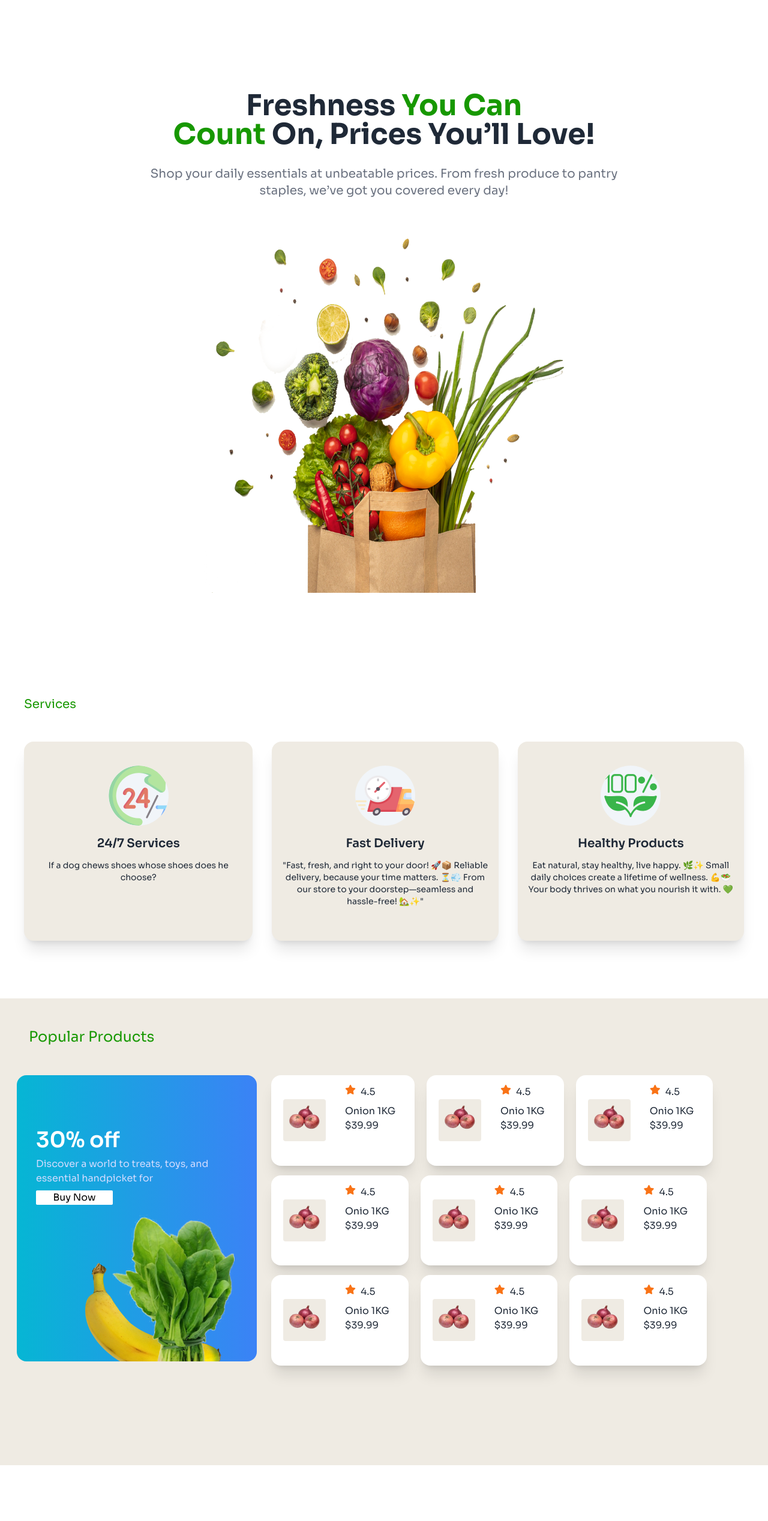
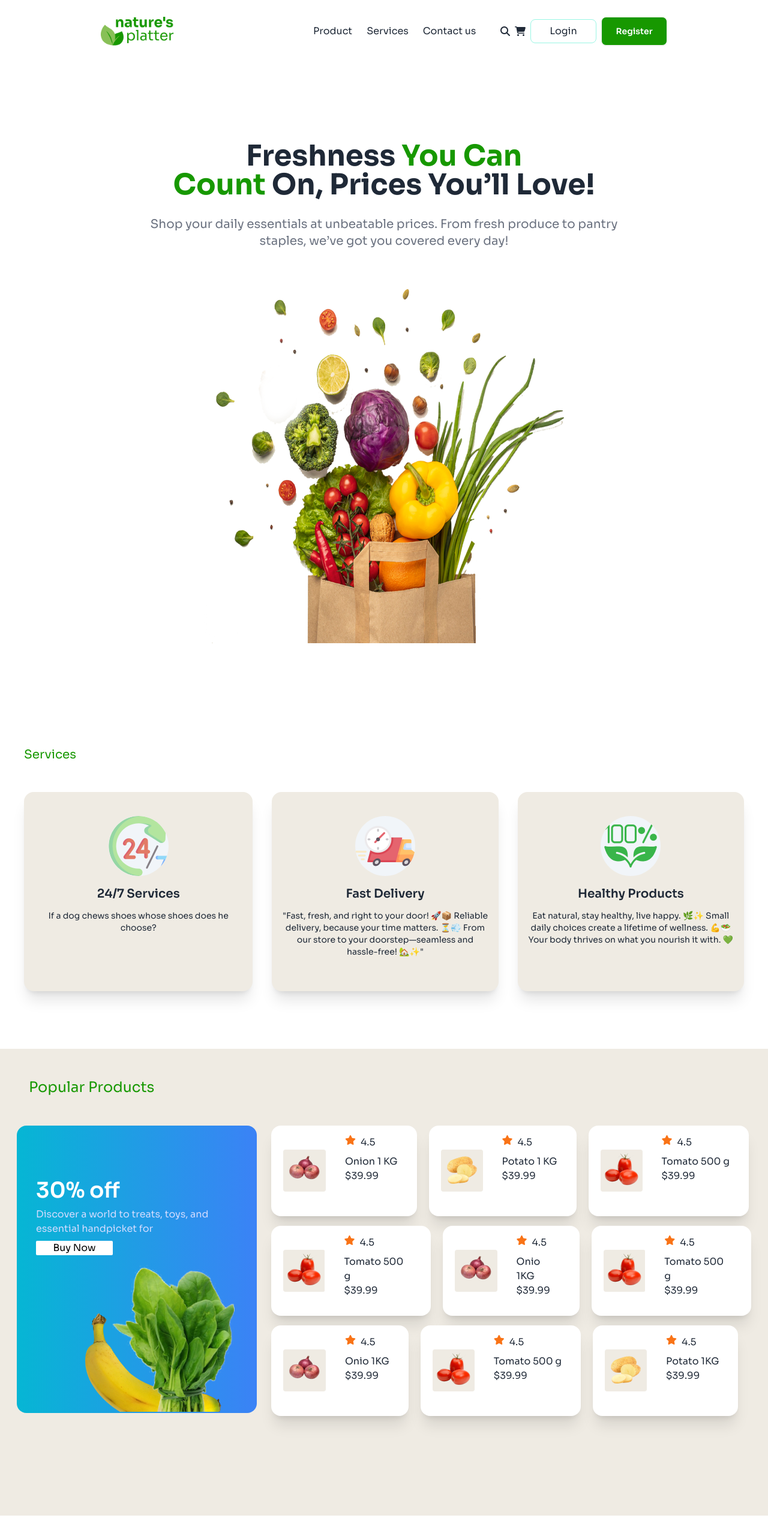
Before and after one commit to Sabus123/assignment-3, a plain HTML site: page index.html in a window 1280 px wide. Shown: the top 2535 px of the page at 60% size. Drawn offline with nearby package versions, Linux system fonts and the light colour scheme.

Commit message:
navbar part done

```diff
--- a/index.html
+++ b/index.html
@@ -36,7 +36,6 @@
                 'praimary-bg': '#EFEBE3',
                 'arival-bg': '#115414',
                 'arival-bg-2': '#102861',
-
               },
             },
           },
@@ -45,11 +44,65 @@
 
 </head>
 <body class="font-sora">
-    <!-- navbar part -->
-     <nav>
+  <!-- navbar part design -->
+     <nav class="ml-5 mr-5 lg:ml-40 lg:mr-40 mt-5">
+      <div class="navbar flex justify-between">
 
-     </nav>
-    <!-- Header part -->
+        <!-- Left Side: Logo (on mobile) -->
+        <div class="navbar-start flex items-center">
+          <img src="c2-assets/logo-header.png" alt="Logo" class="h-10 lg:h-12">
+        </div>
+
+        <!-- Right Side: Menu Button (on mobile) -->
+        <div class="navbar-end flex lg:hidden">
+          <div class="dropdown">
+            <div tabindex="0" role="button" class="btn">
+              <svg
+                xmlns="http://www.w3.org/2000/svg"
+                class="h-5 w-5"
+                fill="none"
+                viewBox="0 0 24 24"
+                stroke="currentColor">
+                <path
+                  stroke-linecap="round"
+                  stroke-linejoin="round"
+                  stroke-width="2"
+                  d="M4 6h16M4 12h8m-8 6h16" />
+              </svg>
+            </div>
+            <ul
+              tabindex="0"
+              class="menu menu-sm dropdown-content bg-base-100 rounded-box z-[1] mt-3 w-52 p-2 shadow">
+              <li><a>Product</a></li>
+              <li><a>Services</a></li>
+              <li><a>Contact us</a></li>
+            </ul>
+          </div>
+        </div>
+
+        <!-- Middle: Navigation Items (for large screens) -->
+        <div class="hidden lg:flex navbar-end">
+          <ul class="flex px-1 gap-6">
+            <li><a>Product</a></li>
+            <li><a>Services</a></li>
+            <li><a>Contact us</a></li>
+          </ul>
+        </div>
+
+        <!-- Right Side: Search, Cart & Buttons (only for large screens) -->
+        <div class="navbar-end hidden lg:flex gap-2">
+          <i class="fa-solid fa-magnifying-glass"></i>
+          <i class="fa-solid fa-cart-shopping"></i>
+          <button class="border border-teal-200 w-[110px] h-10 rounded-lg">Login</button>
+          <button class="btn bg-btn-praimary text-white h-10 w-[110px]">Register</button>
+        </div>
+
+      </div>
+    </nav>
+
+
+
+     <!-- Header part -->
      <header>
         <!-- banner part -->
          <section class="my-24">
@@ -125,9 +178,9 @@
           <section class=" bg-bg-secoundary ">
             <h4 class="text-btn-praimary text-2xl mx-12 py-12">Popular Products</h4>
              <!-- main card -->
-             <div class="flex flex-1 gap-x-6 mx-7 lg:flex-row flex-col flex-row">
+             <div class="flex flex-col  lg:flex-row flex-1 gap-x-6 mx-7 lg:flex-row  flex-row">
                 <div class="flex">
-                    <div class="card  text-primary-content w-[400px] h-[477px] bg-gradient-to-r py-14 from-cyan-500 to-blue-500 ">
+                    <div class="card  text-primary-content w-[400px] h-[479px] bg-gradient-to-r py-14 from-cyan-500 to-blue-500 ">
                         <div class="card-body">
                           <h2 class="card-title text-4xl font-semibold text-white">30% off</h2>
                           <p>Discover a world to treats, toys, and essential handpicket for</p>
@@ -155,7 +208,7 @@
                           <h1>4.5</h1>
                           </div>
                           <div>
-                            <h2 class="text-md">Onion 1KG</h2>
+                            <h2 class="text-md">Onion 1 KG</h2>
                             <p>$39.99</p>
                           </div>
                         </div>
@@ -166,7 +219,7 @@
                       <div class="card card-side bg-base-100 shadow-xl">
                         <figure>
                           <img class="bg-bg-secoundary ml-5 rounded"
-                            src="c2-assets/onion.png"
+                            src="c2-assets/potato.png"
                             alt="Movie" />
                         </figure>
                         <div class="card-body py-4">
@@ -175,7 +228,7 @@
                           <h1>4.5</h1>
                           </div>
                           <div>
-                            <h2 class="text-md">Onio 1KG</h2>
+                            <h2 class="text-md">Potato 1 KG</h2>
                             <p>$39.99</p>
                           </div>
                         </div>
@@ -186,7 +239,7 @@
                       <div class="card card-side bg-base-100 shadow-xl">
                         <figure>
                           <img class="bg-bg-secoundary ml-5 rounded"
-                            src="c2-assets/onion.png"
+                            src="c2-assets/tomato.png"
                             alt="Movie" />
                         </figure>
                         <div class="card-body py-4">
@@ -195,7 +248,7 @@
                           <h1>4.5</h1>
                           </div>
                           <div>
-                            <h2 class="text-md">Onio 1KG</h2>
+                            <h2 class="text-md">Tomato 500 g</h2>
                             <p>$39.99</p>
                           </div>
                         </div>
@@ -208,7 +261,7 @@
                       <div class="card card-side bg-base-100 shadow-xl">
                         <figure>
                           <img class="bg-bg-secoundary ml-5 rounded"
-                            src="c2-assets/onion.png"
+                            src="c2-assets/tomato.png"
                             alt="Movie" />
                         </figure>
                         <div class="card-body py-4">
@@ -217,7 +270,7 @@
                           <h1>4.5</h1>
                           </div>
                           <div>
-                            <h2 class="text-md">Onio 1KG</h2>
+                            <h2 class="text-md">Tomato 500 g</h2>
                             <p>$39.99</p>
                           </div>
                         </div>
@@ -248,7 +301,7 @@
                       <div class="card card-side bg-base-100 shadow-xl">
                         <figure>
                           <img class="bg-bg-secoundary ml-5 rounded"
-                            src="c2-assets/onion.png"
+                            src="c2-assets/tomato.png"
                             alt="Movie" />
                         </figure>
                         <div class="card-body py-4">
@@ -257,7 +310,7 @@
                           <h1>4.5</h1>
                           </div>
                           <div>
-                            <h2 class="text-md">Onio 1KG</h2>
+                            <h2 class="text-md">Tomato 500 g</h2>
                             <p>$39.99</p>
                           </div>
                         </div>
@@ -290,7 +343,7 @@
                       <div class="card card-side bg-base-100 shadow-xl">
                         <figure>
                           <img class="bg-bg-secoundary ml-5 rounded"
-                            src="c2-assets/onion.png"
+                            src="c2-assets/tomato.png"
                             alt="Movie" />
                         </figure>
                         <div class="card-body py-4">
@@ -299,7 +352,7 @@
                           <h1>4.5</h1>
                           </div>
                           <div>
-                            <h2 class="text-md">Onio 1KG</h2>
+                            <h2 class="text-md">Tomato 500 g</h2>
                             <p>$39.99</p>
                           </div>
                         </div>
@@ -310,7 +363,7 @@
                       <div class="card card-side bg-base-100 shadow-xl">
                         <figure>
                           <img class="bg-bg-secoundary ml-5 rounded"
-                            src="c2-assets/onion.png"
+                            src="c2-assets/potato.png"
                             alt="Movie" />
                         </figure>
                         <div class="card-body py-4">
@@ -319,7 +372,7 @@
                           <h1>4.5</h1>
                           </div>
                           <div>
-                            <h2 class="text-md">Onio 1KG</h2>
+                            <h2 class="text-md">Potato 1KG</h2>
                             <p>$39.99</p>
                           </div>
                         </div>
```
